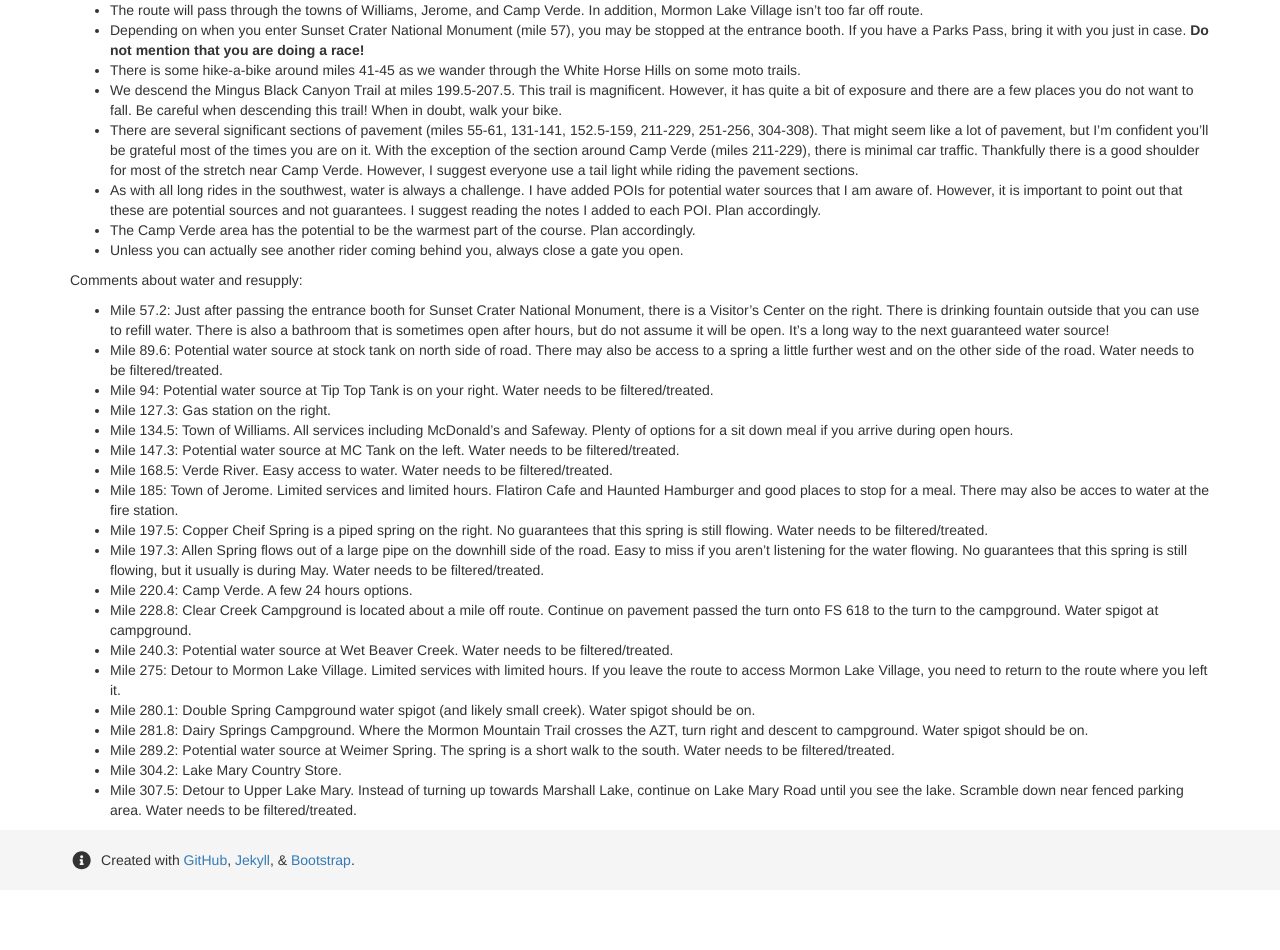
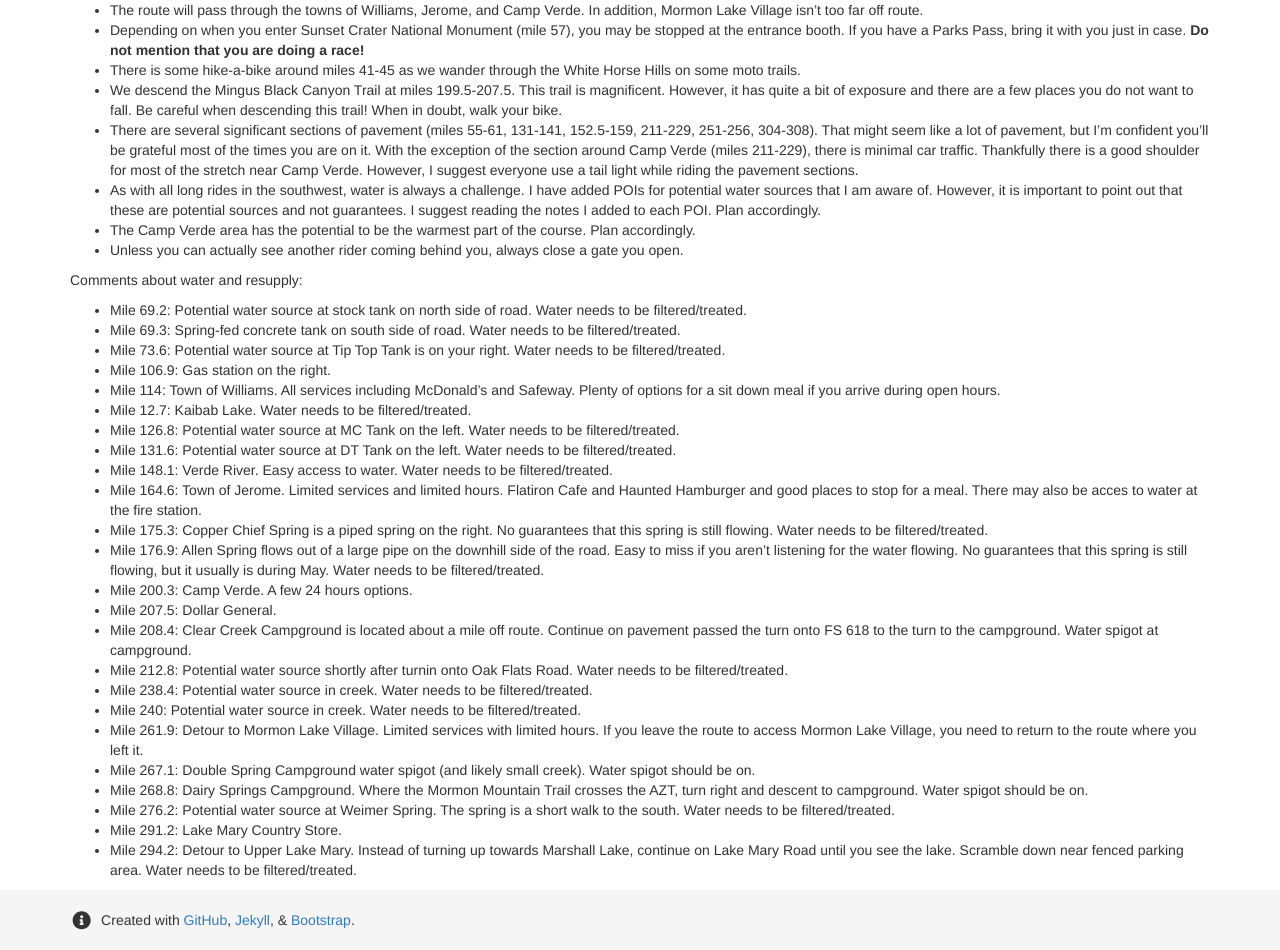
Before and after one commit to dcernst/PinyonsPines, a Jekyll site: the page built from course2022.md, in a window 1280 px wide and 1400 px high, scrolled down 1502 px. Shown: the part 450-1400 px from the top of the window. Built offline with Jekyll 4.4.1, drawn with Linux system fonts in a browser that asks for light colours; nearby versions of some CDN libraries; before the commit the page ends 2842 px from its top, so only the background shows below that.

Commit message:
Update to course description

```diff
--- a/course2022.md
+++ b/course2022.md
@@ -51,22 +51,27 @@
 - Unless you can actually see another rider coming behind you, always close a gate you open.
 
 Comments about water and resupply:
-- Mile 57.2:  Just after passing the entrance booth for Sunset Crater National Monument, there is a Visitor’s Center on the right. There is drinking fountain outside that you can use to refill water. There is also a bathroom that is sometimes open after hours, but do not assume it will be open. It’s a long way to the next guaranteed water source!
-- Mile 89.6: Potential water source at stock tank on north side of road.  There may also be access to a spring a little further west and on the other side of the road. Water needs to be filtered/treated.
-- Mile 94: Potential water source at Tip Top Tank is on your right. Water needs to be filtered/treated.
-- Mile 127.3: Gas station on the right.
-- Mile 134.5: Town of Williams.  All services including McDonald's and Safeway. Plenty of options for a sit down meal if you arrive during open hours.
-- Mile 147.3: Potential water source at MC Tank on the left. Water needs to be filtered/treated.
-- Mile 168.5: Verde River. Easy access to water. Water needs to be filtered/treated.
-- Mile 185: Town of Jerome. Limited services and limited hours.  Flatiron Cafe and Haunted Hamburger and good places to stop for a meal.  There may also be acces to water at the fire station.
-- Mile 197.5: Copper Cheif Spring is a piped spring on the right. No guarantees that this spring is still flowing. Water needs to be filtered/treated.
-- Mile 197.3: Allen Spring flows out of a large pipe on the downhill side of the road. Easy to miss if you aren't listening for the water flowing.  No guarantees that this spring is still flowing, but it usually is during May. Water needs to be filtered/treated.
-- Mile 220.4: Camp Verde. A few 24 hours options.
-- Mile 228.8: Clear Creek Campground is located about a mile off route. Continue on pavement passed the turn onto FS 618 to the turn to the campground.  Water spigot at campground.
-- Mile 240.3: Potential water source at Wet Beaver Creek. Water needs to be filtered/treated.
-- Mile 275: Detour to Mormon Lake Village. Limited services with limited hours.  If you leave the route to access Mormon Lake Village, you need to return to the route where you left it.
-- Mile 280.1: Double Spring Campground water spigot (and likely small creek). Water spigot should be on.
-- Mile 281.8: Dairy Springs Campground. Where the Mormon Mountain Trail crosses the AZT, turn right and descent to campground. Water spigot should be on.
-- Mile 289.2: Potential water source at Weimer Spring. The spring is a short walk to the south. Water needs to be filtered/treated.
-- Mile 304.2: Lake Mary Country Store.
-- Mile 307.5: Detour to Upper Lake Mary. Instead of turning up towards Marshall Lake, continue on Lake Mary Road until you see the lake. Scramble down near fenced parking area. Water needs to be filtered/treated.
+- Mile 69.2: Potential water source at stock tank on north side of road.  Water needs to be filtered/treated.
+- Mile 69.3: Spring-fed concrete tank on south side of road. Water needs to be filtered/treated.
+- Mile 73.6: Potential water source at Tip Top Tank is on your right. Water needs to be filtered/treated.
+- Mile 106.9: Gas station on the right.
+- Mile 114: Town of Williams.  All services including McDonald's and Safeway. Plenty of options for a sit down meal if you arrive during open hours.
+- Mile 12.7: Kaibab Lake. Water needs to be filtered/treated.
+- Mile 126.8: Potential water source at MC Tank on the left. Water needs to be filtered/treated.
+- Mile 131.6: Potential water source at DT Tank on the left. Water needs to be filtered/treated.
+- Mile 148.1: Verde River. Easy access to water. Water needs to be filtered/treated.
+- Mile 164.6: Town of Jerome. Limited services and limited hours.  Flatiron Cafe and Haunted Hamburger and good places to stop for a meal.  There may also be acces to water at the fire station.
+- Mile 175.3: Copper Chief Spring is a piped spring on the right. No guarantees that this spring is still flowing. Water needs to be filtered/treated.
+- Mile 176.9: Allen Spring flows out of a large pipe on the downhill side of the road. Easy to miss if you aren't listening for the water flowing.  No guarantees that this spring is still flowing, but it usually is during May. Water needs to be filtered/treated.
+- Mile 200.3: Camp Verde. A few 24 hours options.
+- Mile 207.5: Dollar General.
+- Mile 208.4: Clear Creek Campground is located about a mile off route. Continue on pavement passed the turn onto FS 618 to the turn to the campground.  Water spigot at campground.
+- Mile 212.8: Potential water source shortly after turnin onto Oak Flats Road. Water needs to be filtered/treated.
+- Mile 238.4: Potential water source in creek. Water needs to be filtered/treated.
+- Mile 240: Potential water source in creek. Water needs to be filtered/treated.
+- Mile 261.9: Detour to Mormon Lake Village. Limited services with limited hours.  If you leave the route to access Mormon Lake Village, you need to return to the route where you left it.
+- Mile 267.1: Double Spring Campground water spigot (and likely small creek). Water spigot should be on.
+- Mile 268.8: Dairy Springs Campground. Where the Mormon Mountain Trail crosses the AZT, turn right and descent to campground. Water spigot should be on.
+- Mile 276.2: Potential water source at Weimer Spring. The spring is a short walk to the south. Water needs to be filtered/treated.
+- Mile 291.2: Lake Mary Country Store.
+- Mile 294.2: Detour to Upper Lake Mary. Instead of turning up towards Marshall Lake, continue on Lake Mary Road until you see the lake. Scramble down near fenced parking area. Water needs to be filtered/treated.
```
